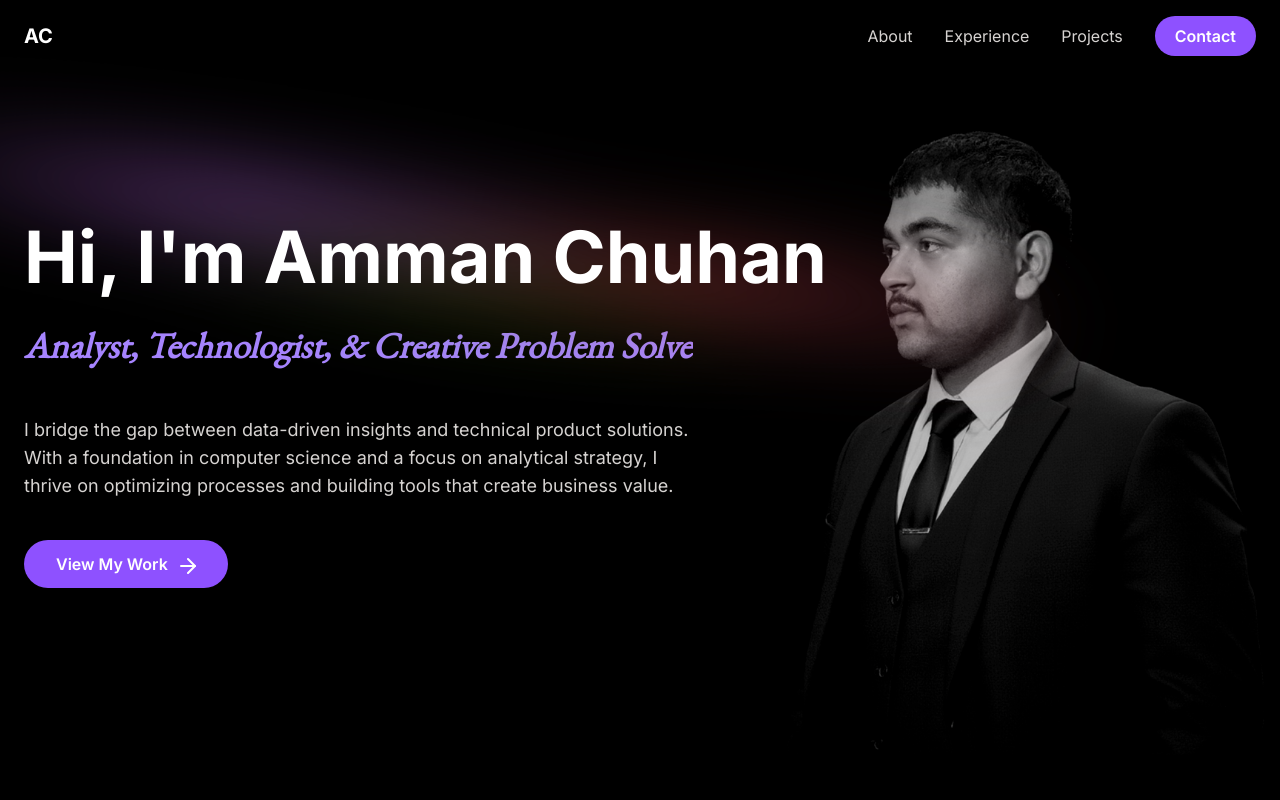
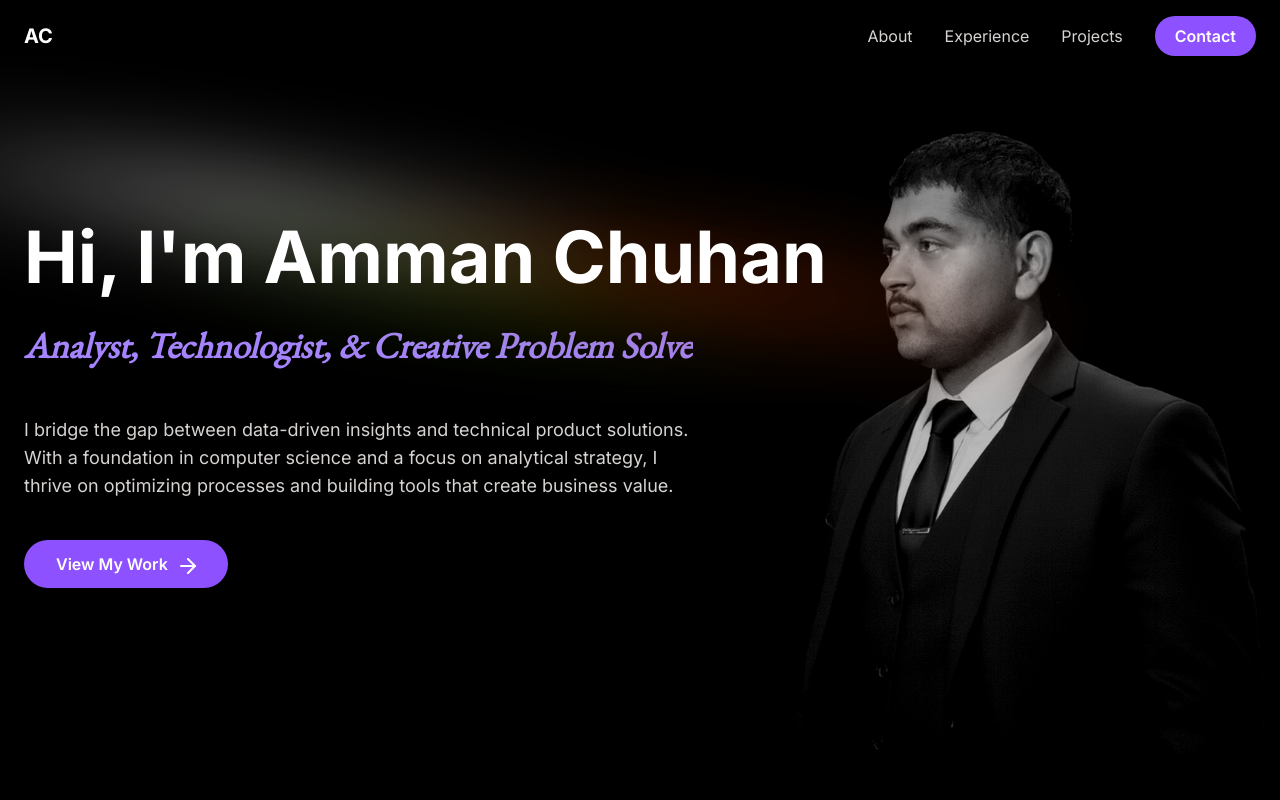
Before and after one commit to SatoshiBall101/resume-website, a Next.js app: page / in a window 1280 px wide. Shown: the top 800 px of the page. Built offline with nearby package versions, Linux system fonts and the light colour scheme.

Commit message:
copy update

```diff
--- a/app/globals.css
+++ b/app/globals.css
@@ -63,8 +63,8 @@ body {
 
   /* Layered radial gradients for a nice glow */
   background:
-    radial-gradient(60% 60% at 30% 30%, rgba(16, 185, 129, 0.65), transparent 60%),
-    radial-gradient(55% 55% at 70% 40%, rgba(59, 130, 246, 0.55), transparent 65%),
+    radial-gradient(60% 60% at 30% 30%, rgba(255, 255, 255, 0.65), transparent 60%),
+    radial-gradient(55% 55% at 70% 40%, rgba(87, 59, 246, 0.55), transparent 65%),
     radial-gradient(50% 50% at 50% 70%, rgba(236, 72, 153, 0.45), transparent 60%);
 
   /* Make it big enough to glow past the text bounds */
```
